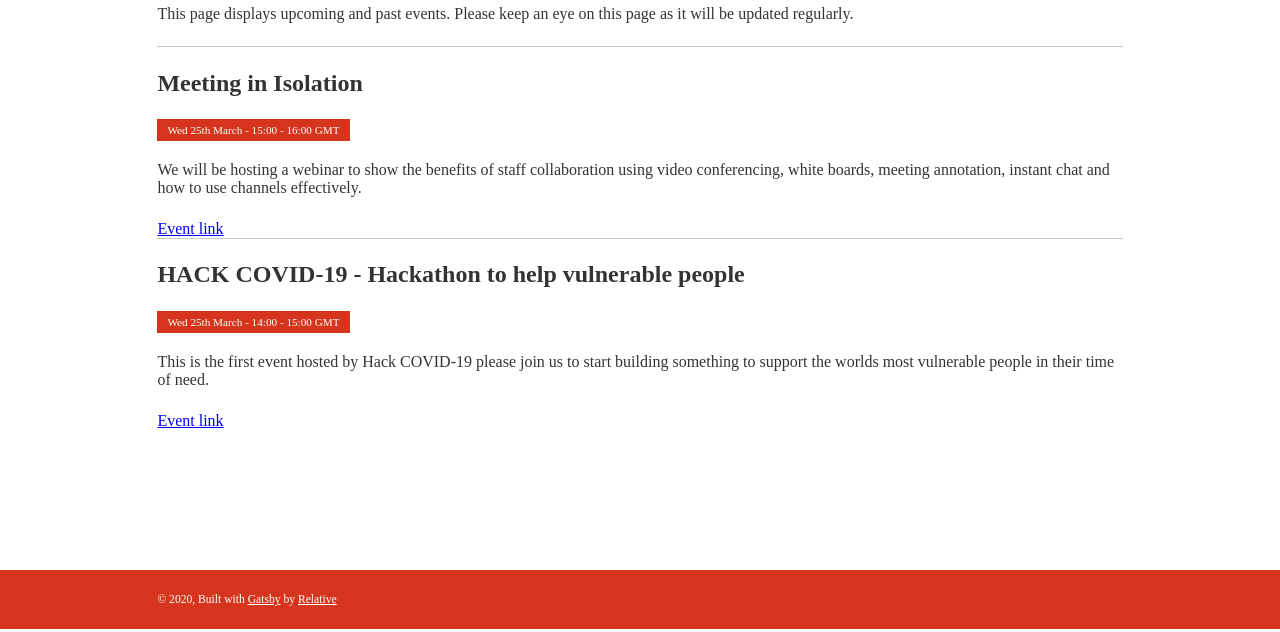
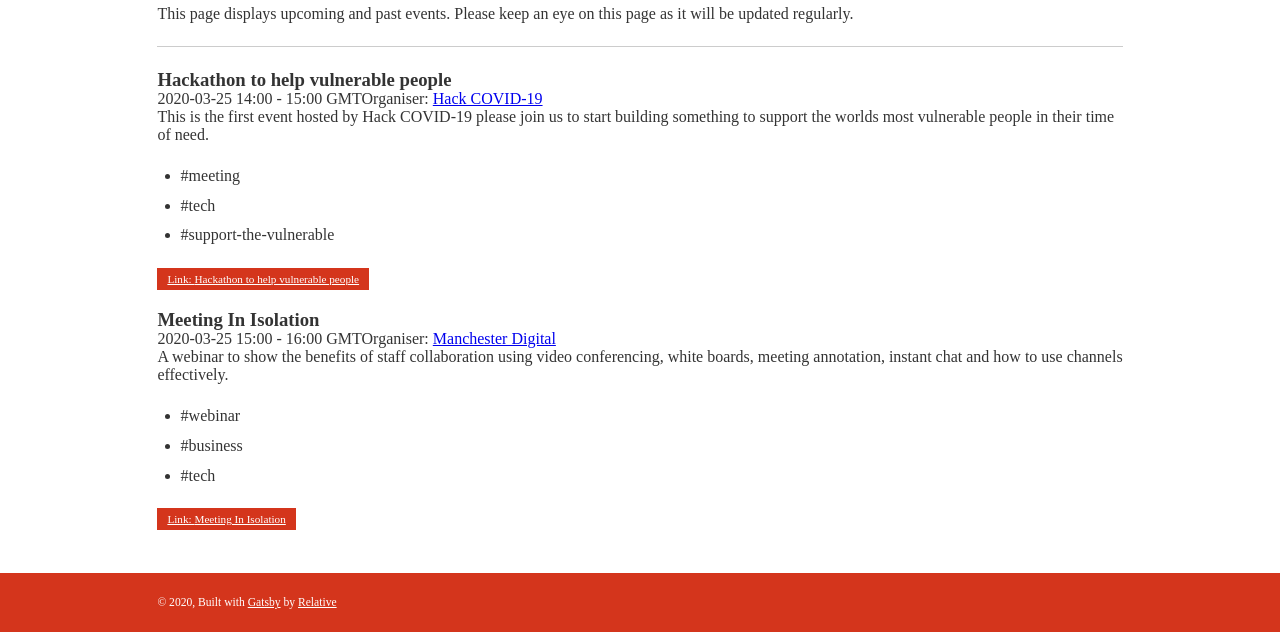
Before and after one commit to HackCOVID-19/hack-covid-site, a Gatsby site: page /events in a window 1280 px wide. Shown: the part 242-874 px from the top of the page. Built offline with nearby package versions, Linux system fonts and the light colour scheme; Gatsby itself is replaced by a stand-in of ours; some packages are replaced by stand-ins of ours; what typography-theme-alton would draw is missing.

Commit message:
Event now pull in from MD files

```diff
--- a/gatsby-config.js
+++ b/gatsby-config.js
@@ -26,6 +26,13 @@ module.exports = {
         path: `${__dirname}/src/content/resources`,
       },
     },
+    {
+      resolve: `gatsby-source-filesystem`,
+      options: {
+        name: `events`,
+        path: `${__dirname}/src/content/events`,
+      },
+    },
     `gatsby-transformer-remark`,
     `gatsby-transformer-sharp`,
     `gatsby-plugin-sharp`,
--- /dev/null
+++ b/src/content/events/hackathon-to-help-vulnerable-people/index.md
@@ -0,0 +1,22 @@
+---
+posttype: "events"
+path: "/hackathon-to-help-vulnerable-people"
+title: "Hackathon to help vulnerable people"
+datetime: {
+	startDate: "2020-03-25",
+	startTime: "14:00",
+	endTime: "15:00",
+	timezone: "GMT"
+}
+organizer: {
+	name: "Hack COVID-19",
+	url: "https://www.hackcovid-19.com/"
+}
+link: "https://www.eventbrite.co.uk/e/hack-covid-19-hackathon-to-help-vulnerable-people-tickets-100614269990"
+tags:
+  - "meeting"
+  - "tech"
+  - "support-the-vulnerable"
+---
+
+This is the first event hosted by Hack COVID-19 please join us to start building something to support the worlds most vulnerable people in their time of need.
--- /dev/null
+++ b/src/content/events/meeting-in-isolation/index.md
@@ -0,0 +1,22 @@
+---
+posttype: "events"
+path: "/meeting-in-isolation"
+title: "Meeting In Isolation"
+datetime: {
+	startDate: "2020-03-25",
+	startTime: "15:00",
+	endTime: "16:00",
+	timezone: "GMT"
+}
+organizer: {
+	name: "Manchester Digital",
+	url: "https://www.manchesterdigital.com/"
+}
+link: "https://www.manchesterdigital.com/event/intec-business-solutions/manchester-digital-webinar-meeting-in-isolation"
+tags:
+  - "webinar"
+  - "business"
+  - "tech"
+---
+
+A webinar to show the benefits of staff collaboration using video conferencing, white boards, meeting annotation, instant chat and how to use channels effectively.
--- a/src/pages/events.js
+++ b/src/pages/events.js
@@ -3,8 +3,11 @@ import React from "react"
 import Layout from "../components/layout"
 import SEO from "../components/seo"
 import CallOut from "../components/CallOut"
+import { graphql } from "gatsby"
 
-const EventsPage = () => (
+const EventsPage = ({ data }) => {
+  const events = data.allMarkdownRemark.edges
+  return (
     <Layout>
       <SEO title="Events" description="Upcoming events" />
       <h1>Events</h1>
@@ -14,38 +17,78 @@ const EventsPage = () => (
       </p>
 
       <hr />
-    <h2>Meeting in Isolation</h2>
-    <CallOut>Wed 25th March - 15:00 - 16:00 GMT</CallOut>
-    <p>
-      We will be hosting a webinar to show the benefits of staff collaboration
-      using video conferencing, white boards, meeting annotation, instant chat
-      and how to use channels effectively.
-    </p>
+
+      {events.map(({ node }) => (
+        <div className="resourceItem">
+          <h3 style={{ marginBottom: 0 }}>{node.frontmatter.title}</h3>
+          <span className="resourceDate">
+            {node.frontmatter.datetime.startDate}{" "}
+            {node.frontmatter.datetime.startTime} -{" "}
+            {node.frontmatter.datetime.endTime}{" "}
+            {node.frontmatter.datetime.timezone}
+          </span>
+          <span className="resourceAuthor">
+            Organiser:{" "}
             <a
-      href="https://www.manchesterdigital.com/event/intec-business-solutions/manchester-digital-webinar-meeting-in-isolation"
+              href={node.frontmatter.organizer.url}
               target="_BLANK"
               rel="noopener noreferrer"
             >
-      Event link
+              {node.frontmatter.organizer.name}
             </a>
-
-    <hr />
-
-    <h2>HACK COVID-19 - Hackathon to help vulnerable people</h2>
-    <CallOut>Wed 25th March - 14:00 - 15:00 GMT</CallOut>
-    <p>
-      This is the first event hosted by Hack COVID-19 please join us to start
-      building something to support the worlds most vulnerable people in their
-      time of need.
-    </p>
+          </span>
+          <div dangerouslySetInnerHTML={{ __html: node.html }} />
+          <div>
+            <ul className="resourceTags">
+              {node.frontmatter.tags.map((tag, ind) => (
+                <li key={ind}>#{tag}</li>
+              ))}
+            </ul>
+          </div>
+          <CallOut>
             <a
-      href="https://www.eventbrite.co.uk/e/hack-covid-19-hackathon-to-help-vulnerable-people-tickets-100614269990"
+              href={node.frontmatter.link}
               target="_BLANK"
               rel="noopener noreferrer"
+              style={{ color: "#fff", fontWeight: "500" }}
             >
-      Event link
+              Link: {node.frontmatter.title}
             </a>
+          </CallOut>
+        </div>
+      ))}
     </Layout>
   )
+}
 
 export default EventsPage
+
+export const query = graphql`
+  query {
+    allMarkdownRemark(
+      sort: { fields: [frontmatter___datetime___startDate], order: DESC }
+      filter: { fileAbsolutePath: { regex: "/events/.*.md$/" } }
+    ) {
+      edges {
+        node {
+          html
+          frontmatter {
+            title
+            datetime {
+              startDate
+              startTime
+              endTime
+              timezone
+            }
+            organizer {
+              name
+              url
+            }
+            link
+            tags
+          }
+        }
+      }
+    }
+  }
+`
--- a/src/pages/resources.css
+++ b/src/pages/resources.css
@@ -4,12 +4,14 @@
   margin-bottom: 15px;
 }
 
-.resourceAuthor {
+.resourceAuthor,
+.resourceDate {
   display: inline-block;
   border-bottom: 3px solid rgb(212, 53, 28);
   padding-bottom: 5px;
   margin-bottom: 10px;
   font-size: 70%;
+  margin-right: 10px;
 }
 
 .resourceAuthor,
@@ -19,6 +21,7 @@
 }
 
 .resourceTags {
+  margin: 0;
   list-style: none;
   display: inline-block;
 }
@@ -27,4 +30,5 @@
   display: inline-block;
   font-size: 70%;
   font-weight: bold;
+  margin-right: 5px;
 }
```
Lines whose indentation alone changed are shown as unchanged.
